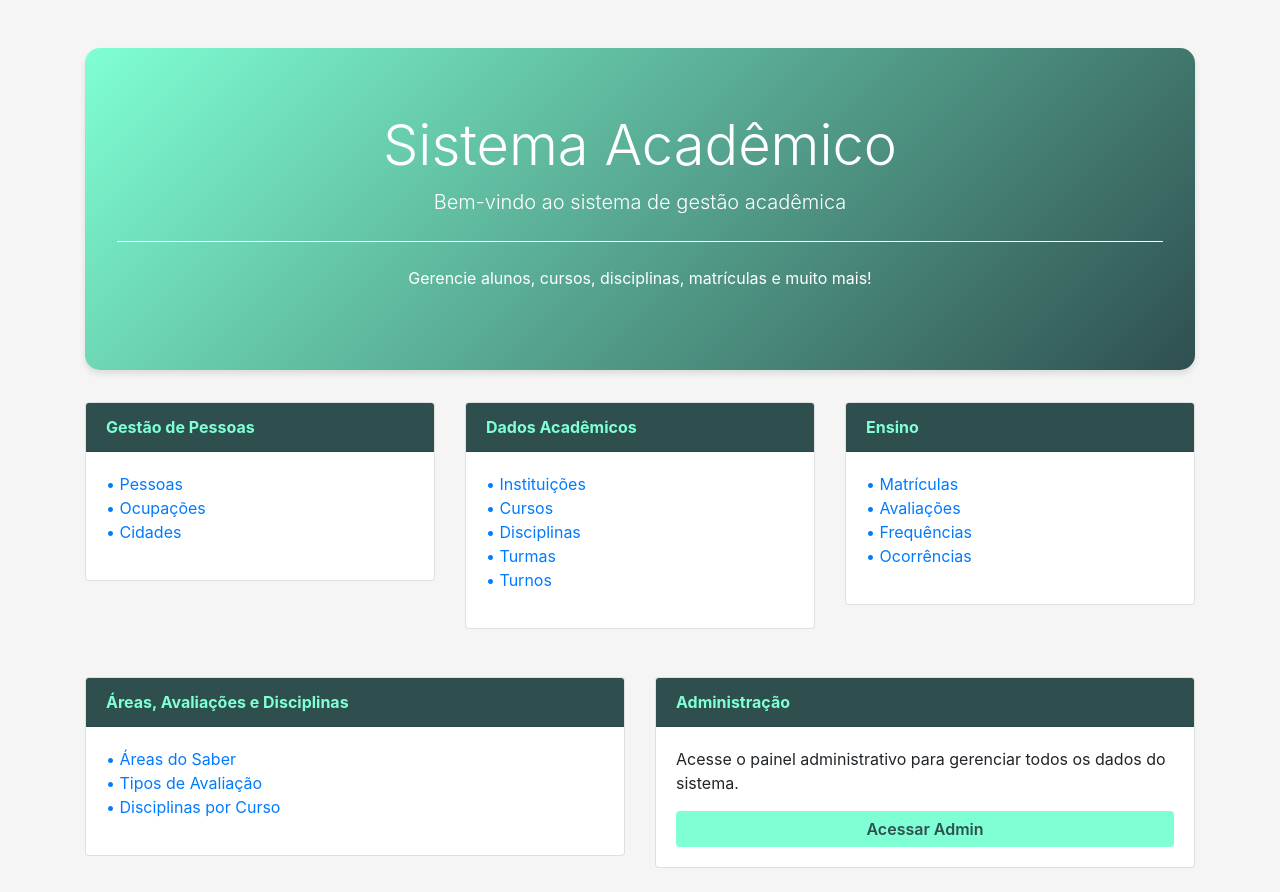
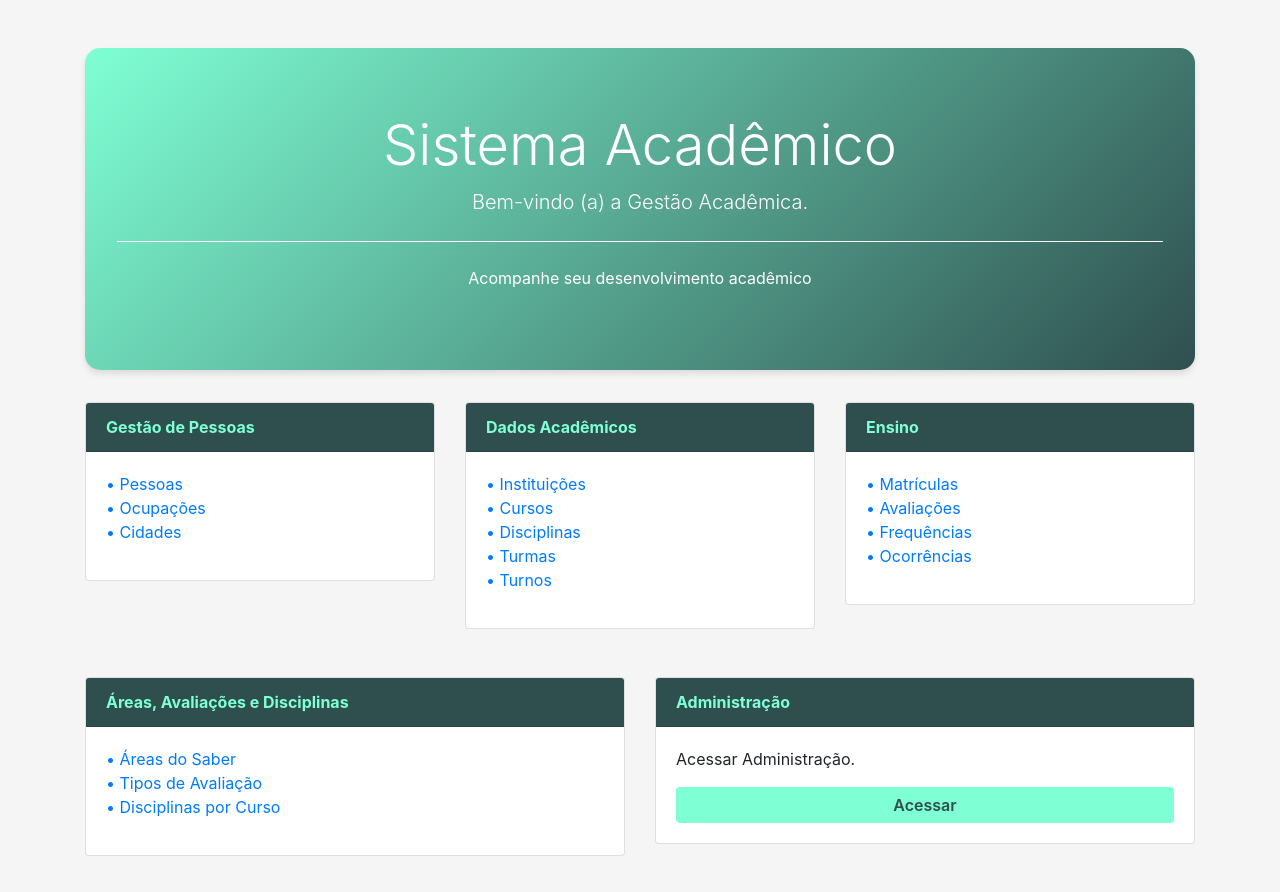
Before and after one commit to claraanaj/projeto_academico, a Django app: page / in a window 1280 px wide. Shown: the part 56-948 px from the top of the page. After the commit the page ends 912 px from the top, so only its background shows below. Run offline with Django 5.2, Linux system fonts and the light colour scheme; some libraries are stand-ins or nearby versions.

Commit message:
academico atualizado

```diff
--- a/app/templates/index.html
+++ b/app/templates/index.html
@@ -89,9 +89,9 @@
     <div class="container mt-5">
         <div class="jumbotron text-center">
             <h1 class="display-4">Sistema Acadêmico</h1>
-            <p class="lead">Bem-vindo ao sistema de gestão acadêmica</p>
+            <p class="lead">Bem-vindo (a) a Gestão Acadêmica.</p>
             <hr class="my-4" style="border-color: white;">
-            <p>Gerencie alunos, cursos, disciplinas, matrículas e muito mais!</p>
+            <p>Acompanhe seu desenvolvimento acadêmico</p>
         </div>
 
         <div class="row mt-4">
@@ -156,8 +156,8 @@
                 <div class="card">
                     <div class="card-header">Administração</div>
                     <div class="card-body">
-                        <p>Acesse o painel administrativo para gerenciar todos os dados do sistema.</p>
-                        <a href="/admin/" class="btn btn-custom btn-block">Acessar Admin</a>
+                        <p>Acessar Administração.</p>
+                        <a href="/admin/" class="btn btn-custom btn-block">Acessar</a>
                     </div>
                 </div>
             </div>
```
